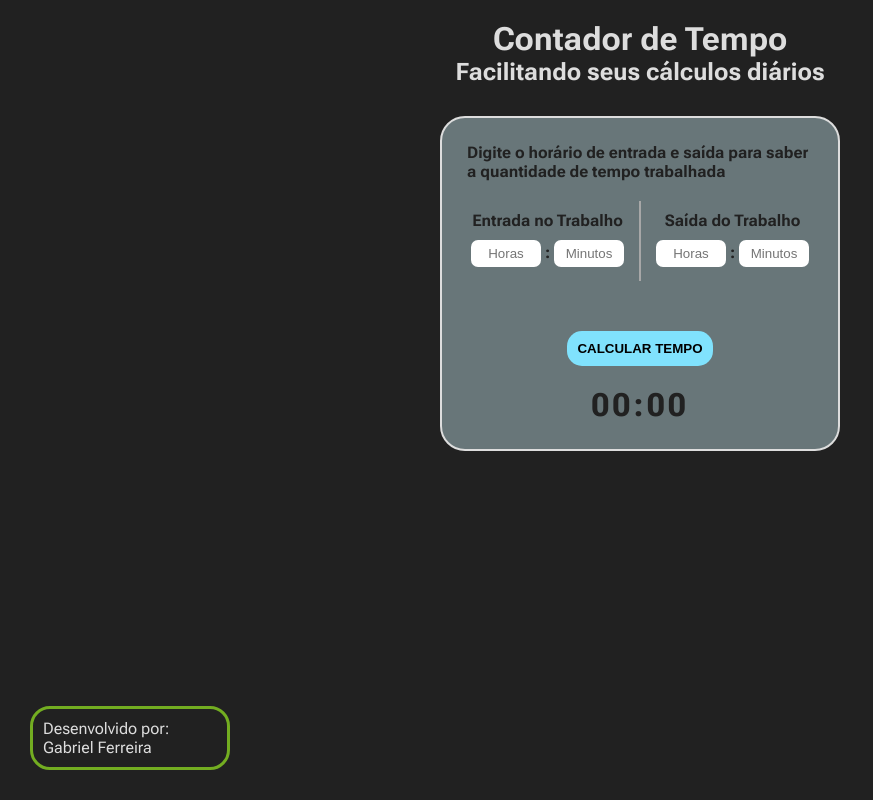
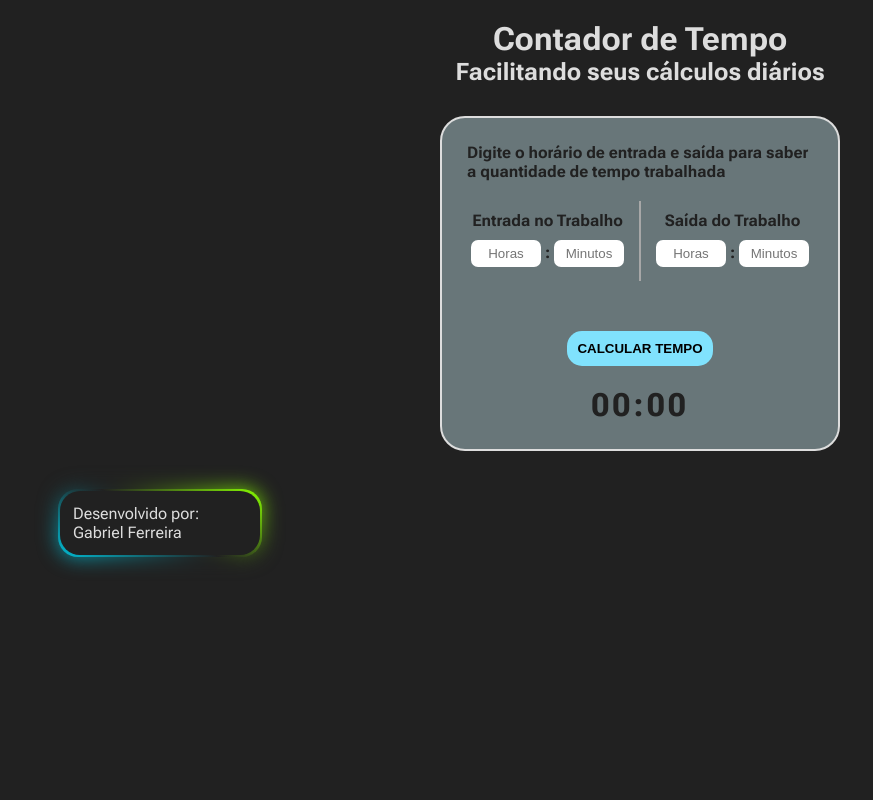
Before and after one commit to gabrielferreira91/cont-hours, a plain HTML site: page index.html in a window 1280 px wide. Shown: the whole page, without its empty margins (0-873 px from the left). Drawn offline with Linux system fonts and the light colour scheme.

Commit message:
ajustes footer

```diff
--- a/style.css
+++ b/style.css
@@ -134,12 +134,47 @@ input[type=number] {
 /* ====> FOOTER <====== */
 
 footer {
-    position: fixed;
     margin: 3rem;
-    padding: 1rem;
-    bottom: 0;
-    left: 0;
+    padding: 1.3rem;
     width: 20rem;
-    border: 3px solid #73AD21;
+
+    /* border: 3px solid #73AD21;*/
+    border-radius: 2rem;
+
+    position: relative;
+    left: 3rem;
+
+   background:  #212121;
+}
+
+footer:before {
+    content: '';
+    position: absolute;
+    top: -2px;
+    left: -2px;
+    right: -2px;
+    bottom: -2px;
+    background: #fff;
+    z-index: -1;
+
     border-radius: 2rem;
 }
+
+footer:after {
+    content: '';
+    position: absolute;
+    top: -2px;
+    left: -2px;
+    right: -2px;
+    bottom: -2px;
+    background: #fff;
+    z-index: -2;
+    filter: blur(1rem);
+
+    border-radius: 2rem;
+}
+
+footer:before,
+footer:after {
+    background: linear-gradient(210deg, #89ff00, #212121, #00bcd4 );
+}
```
